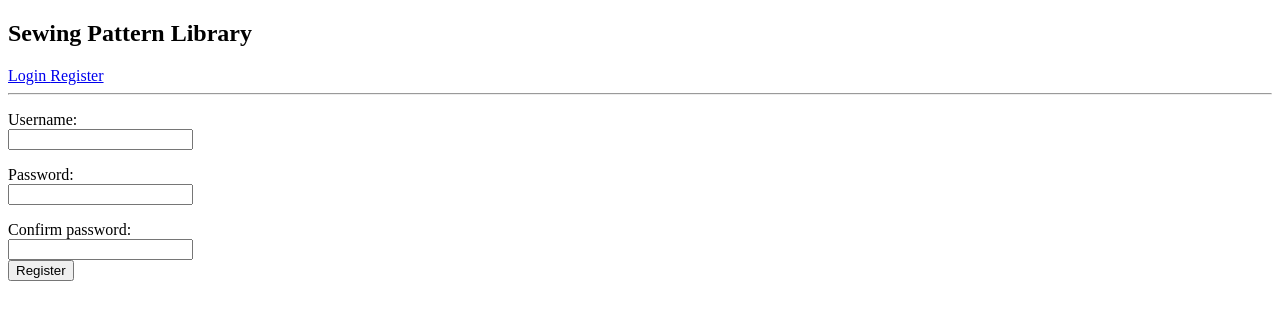
After one commit to EssiPry/sewing-pattern-library, a Flask app: page /register in a window 1280 px wide. The commit adds this page. Shown: the top 320 px of the page. Run offline with Flask 2, Linux system fonts and the light colour scheme.

Commit message:
Add user registration

```diff
--- a/routes.py
+++ b/routes.py
@@ -18,4 +18,19 @@ def login():
         if users.login(username, password):
             return redirect("/")
         else:
-            return render_template("error.html", message="Double-check your username and password")
+            return render_template("error.html", message="Please check your username and password")
+
+@app.route("/register", methods=["GET", "POST"])
+def register():
+    if request.method == "GET":
+        return render_template("register.html")
+    if request.method == "POST":
+        username = request.form["username"]
+        password1 = request.form["password1"]
+        password2 = request.form["password2"]
+        if password1 != password2:
+            return render_template("error.html", message="Please make sure your passwords match")
+        if users.register(username, password1):
+            return redirect("/")
+        else:
+            return render_template("error.html", message="The username is already taken. Please choose a different name")
--- a/templates/layout.html
+++ b/templates/layout.html
@@ -7,5 +7,6 @@
 <!-- change to a banner at later stage-->
 
 <a href="/login"> Login </a>
+<a href="/register">Register</a>
 <hr>
 {% block content %}{% endblock %}
--- a/templates/login.html
+++ b/templates/login.html
@@ -5,7 +5,7 @@
 <p> Username: <br>
 <input type="text" name="username"></p>
 <p>Password: <br>
-<input type="text" name="password"></p>
+<input type="password" name="password"></p>
 <br>
 <input type="submit" value="Login">
 </form>
--- /dev/null
+++ b/templates/register.html
@@ -0,0 +1,15 @@
+{% extends "layout.html" %}
+{% block content %}
+
+<form action="/register" method="POST">
+<p> Username: <br>
+<input type="text" name="username"></p>
+<p>Password: <br>
+<input type="password" name="password1"></p>
+<p>Confirm password:<br>
+<input type="password" name="password2">
+<br>
+<input type="submit" value="Register">
+</form>
+
+{% endblock %}
```
Also changed, not shown: users.py (+10 -0 lines).
